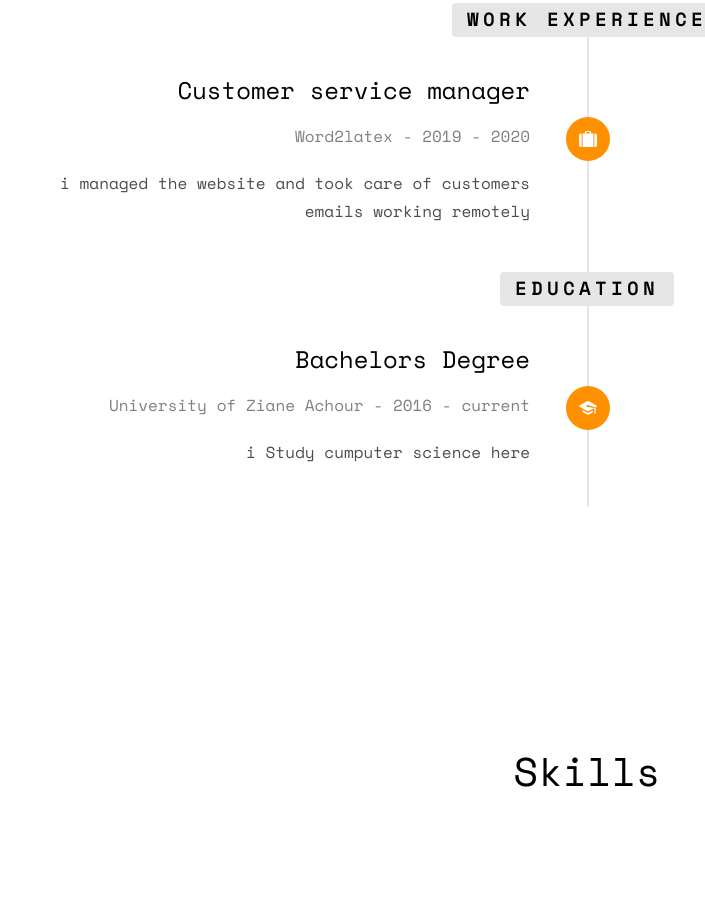
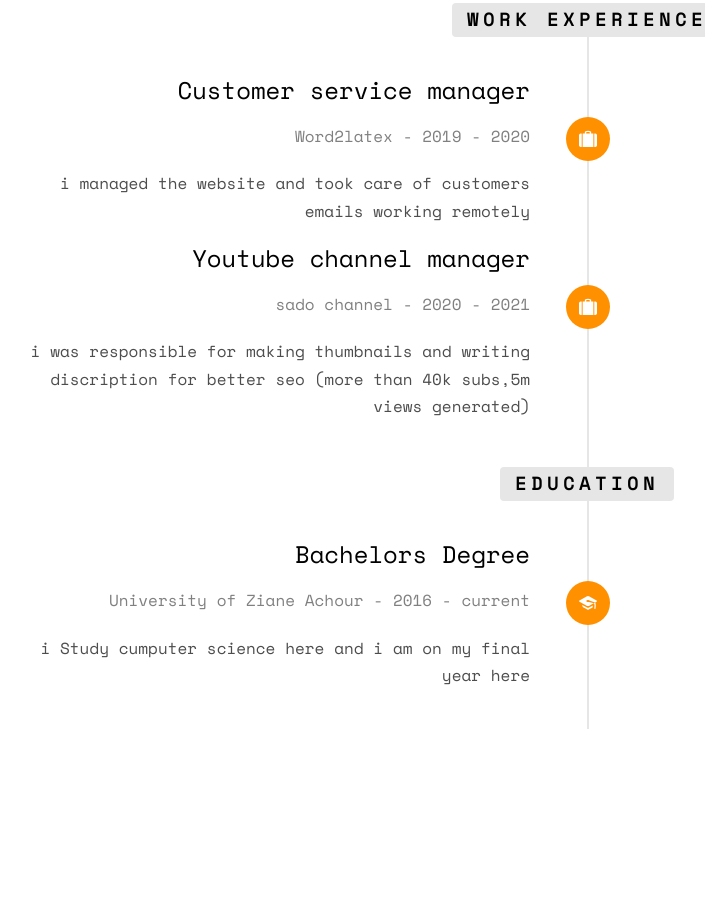
Before and after one commit to raoufhaouari/Portfolio, a plain HTML site: page index.html in a window 1280 px wide. Shown: the part 1927-2825 px from the top of the page, without its empty margins (53-758 px from the left). Drawn offline with nearby package versions, Linux system fonts and the light colour scheme; some packages are replaced by stand-ins of ours; no server answers; files whose address does not match are found by name.

Commit message:
add text

```diff
--- a/index.html
+++ b/index.html
@@ -156,6 +156,20 @@
 							</li>
 
 
+
+							<li class="animate-box timeline-unverted">
+								<div class="timeline-badge"><i class="icon-suitcase"></i></div>
+								<div class="timeline-panel">
+									<div class="timeline-heading">
+										<h3 class="timeline-title">Youtube channel manager</h3>
+										<span class="company" style="color: gray;">sado channel - 2020 - 2021</span>
+									</div>
+									<div class="timeline-body">
+										<p>i was responsible for making thumbnails and writing discription for better seo (more than 40k subs,5m views generated) </p>
+									</div>
+								</div>
+							</li>
+
 							<br>
 							<li class="timeline-heading text-center animate-box">
 								<div>
@@ -172,7 +186,7 @@
 											current</span>
 									</div>
 									<div class="timeline-body">
-										<p>i Study cumputer science here </p>
+										<p>i Study cumputer science here and i am on my final year here </p>
 									</div>
 								</div>
 							</li>
```
